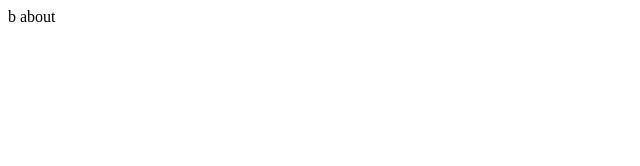
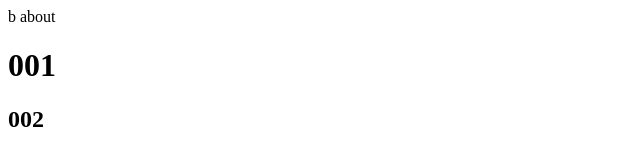
Before and after one commit to sexfat/cfd102_git, a website: page about.html in a window 1280 px wide. Shown: the whole page, without its empty margins (0-640 px from the left). Drawn offline with Linux system fonts and the light colour scheme.

Commit message:
add h2 (+1 squashed commit) Squashed commits: [e6beb37] add h1

```diff
--- a/about.html
+++ b/about.html
@@ -8,6 +8,8 @@
 </head>
 <body>
 <div class="wrapper">b about</div>
+<h1>001</h1>
+<h2>002</h2>
 
 </body>
 </html>
```
